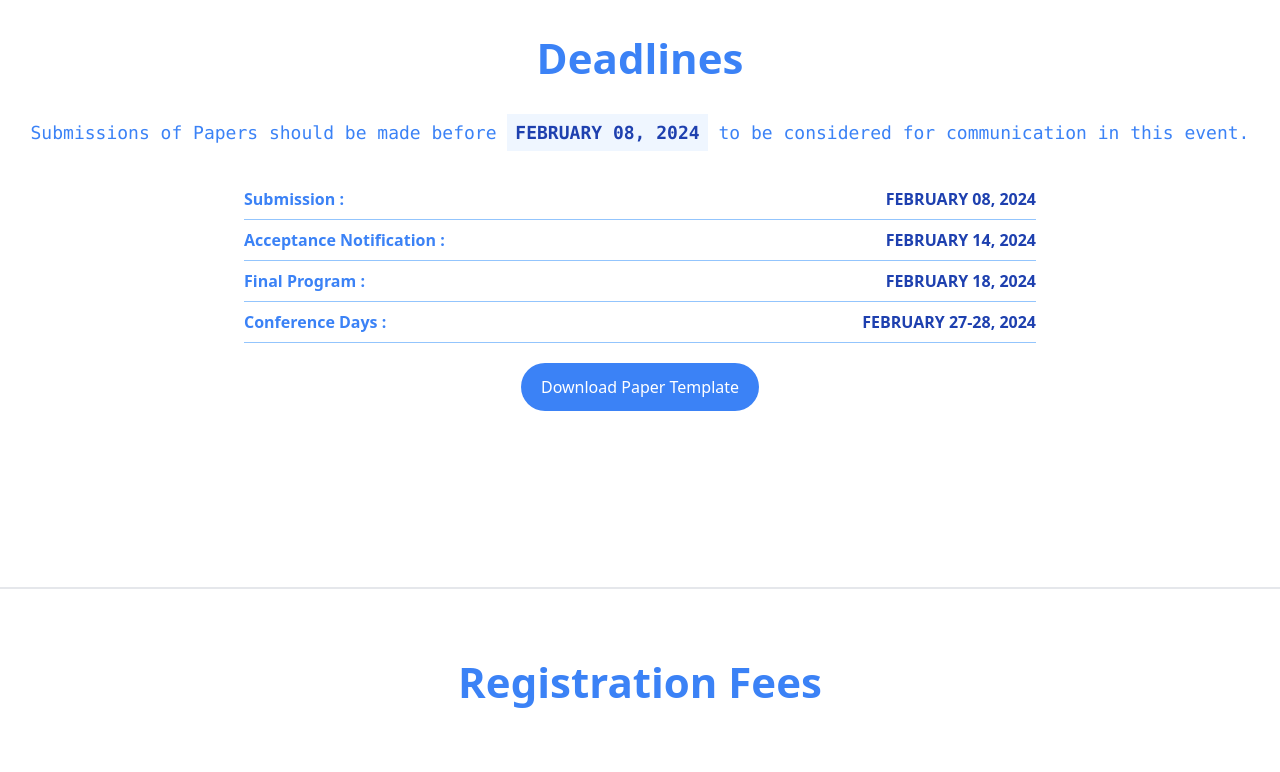
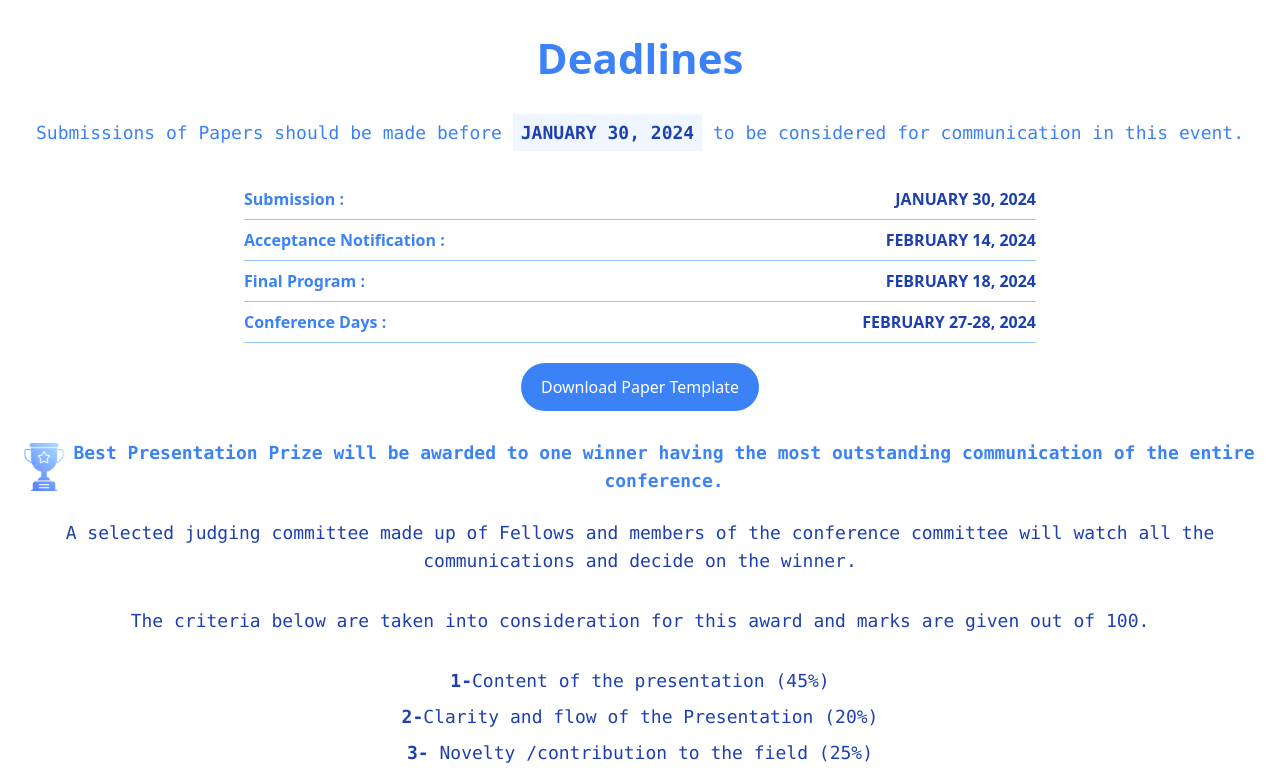
Before and after one commit to Amaki1/jdmsi24, a website: page index.html in a window 1280 px wide. Shown: the part 6227-6999 px from the top of the page. Drawn offline with Linux system fonts and the light colour scheme.

Commit message:
30 january

```diff
--- a/index.html
+++ b/index.html
@@ -2224,7 +2224,7 @@
         <p class="text-lg mb-8 text-blue-500 font-mono max-w-full text-center">
           Submissions of Papers should be made before
           <strong class=" text-blue-800 font-bold uppercase bg-blue-50 p-2"
-            >February 08, 2024</strong
+            >January 30, 2024</strong
           >
           to be considered for communication in this event.
         </p>
@@ -2237,7 +2237,7 @@
                 <span class="text-blue-500 font-semibold">Submission :</span>
 
                 <span class="font-bold text-blue-800 uppercase"
-                  >February 08, 2024</span
+                  >January 30, 2024</span
                 >
 
               </li>
@@ -2278,7 +2278,7 @@
         </div>
 
 
-          <!-- <div class="font-mono text-blue-500">
+          <div class="font-mono text-blue-500">
             <div class="flex items-center justify-center mx-auto">
               <img src="./img/trophy.png" alt="" class="w-12 h-12">
               <p class="text-lg font-semibold bg-sky-500 text-center">Best Presentation Prize will be awarded to one winner having the most outstanding communication of the entire conference.</p>
@@ -2296,7 +2296,7 @@
                 <li>4-<span class="font-medium mx-1">Timing (10%)</span></li>
               </ul>
             </div>
-          </div> -->
+          </div>
 
       </div>
   </section>
```
